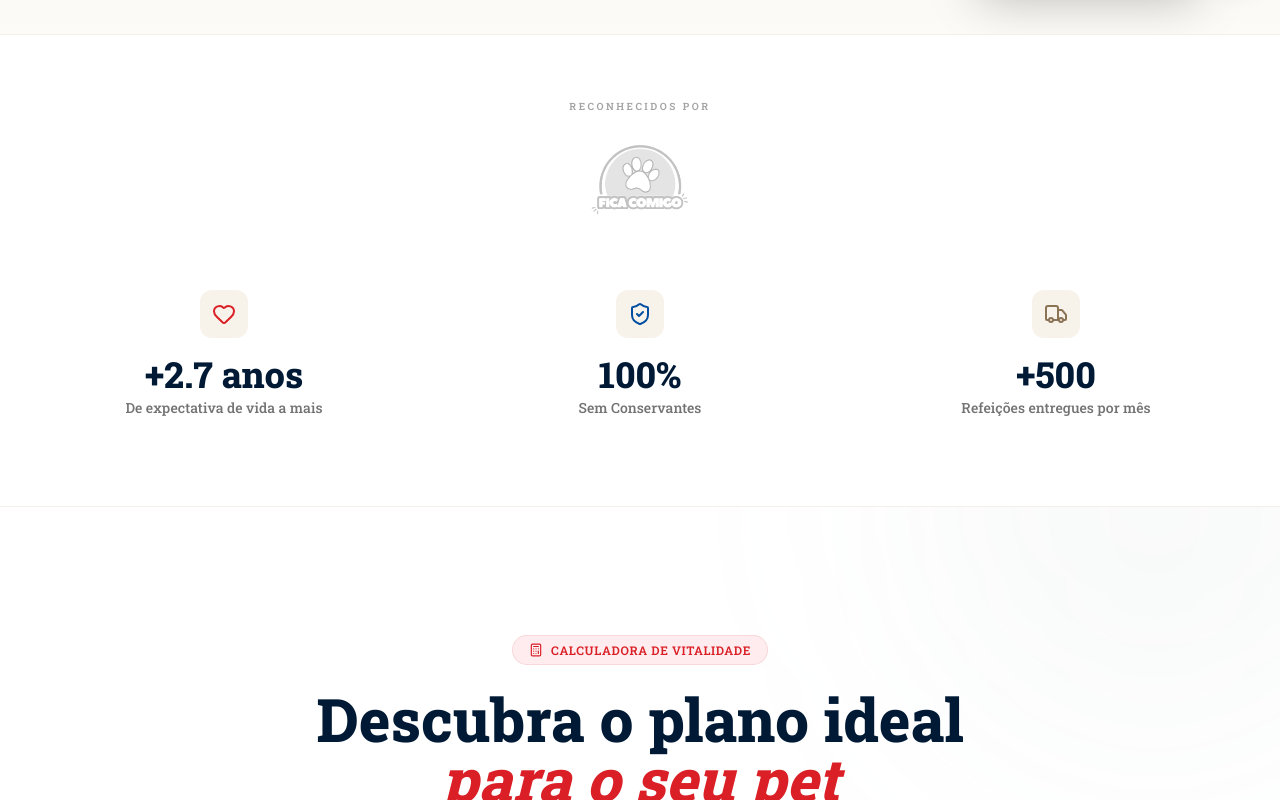
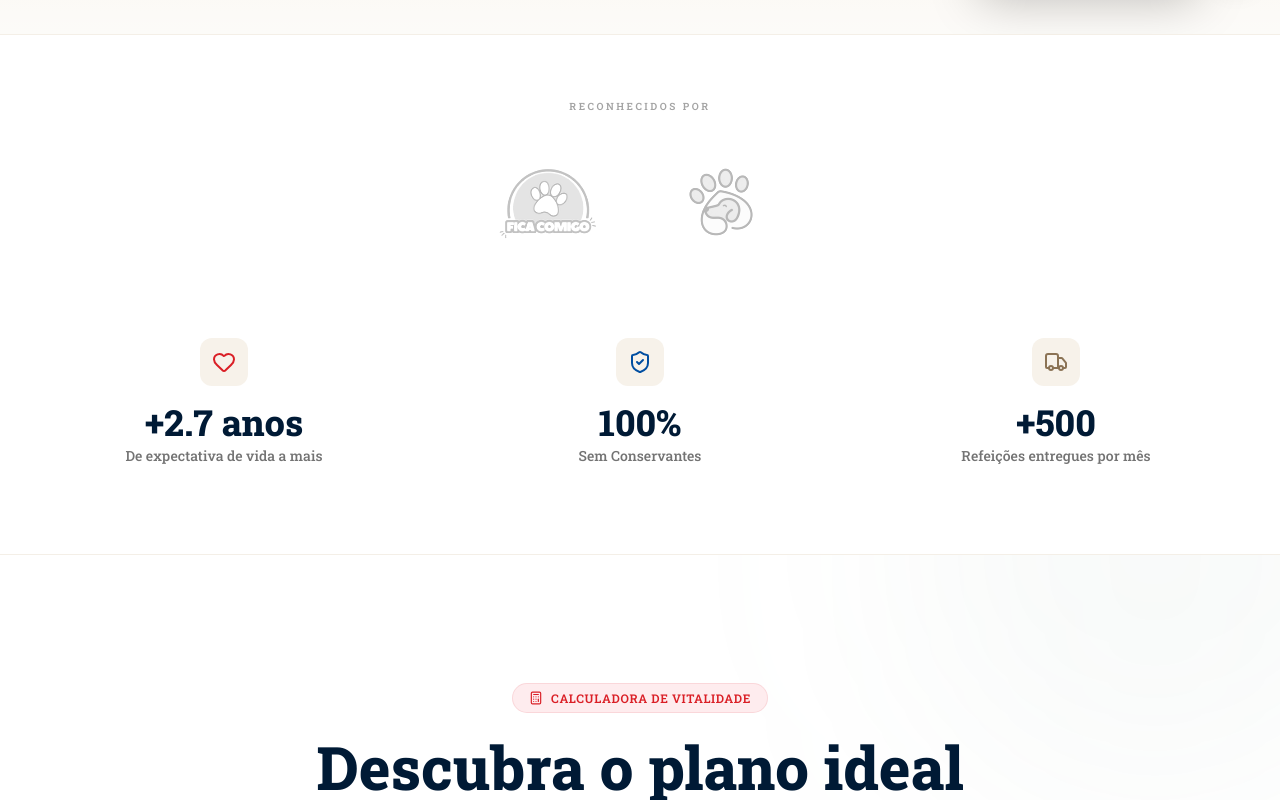
Before and after one commit to ShiftBrothers/cozinha_pet, a React (Vite) app: page / in a window 1280 px wide. Shown: the part 800-1600 px from the top of the page. Built offline with nearby package versions, Linux system fonts and the light colour scheme.

Commit message:
feat: Creating a recognized icon and making the link clickable.

```diff
--- a/components/SocialProof.tsx
+++ b/components/SocialProof.tsx
@@ -80,11 +80,30 @@ export const SocialProof: React.FC = () => {
         <div className="flex flex-col items-center mb-10 md:mb-12">
           <p className="text-neutral-400 font-semibold text-[10px] uppercase tracking-[0.25em] mb-6">Reconhecidos por</p>
           <div className="flex flex-wrap justify-center items-center gap-8 md:gap-14 opacity-30 grayscale contrast-150">
-            <img
-              src="/fica_comigo.webp"
-              alt="Instituto Fica Comigo"
-              className="h-16 md:h-20 w-auto object-contain"
-            />
+            <a
+              href="https://institutoficacomigo.org.br/"
+              target="_blank"
+              rel="noopener noreferrer"
+              className="hover:opacity-70 transition-opacity"
+            >
+              <img
+                src="/fica_comigo.webp"
+                alt="Instituto Fica Comigo"
+                className="h-16 md:h-20 w-auto object-contain"
+              />
+            </a>
+            <a
+              href="https://dnaanimal.com.br/"
+              target="_blank"
+              rel="noopener noreferrer"
+              className="hover:opacity-70 transition-opacity"
+            >
+              <img
+                src="/dnaanimal-icon.webp"
+                alt="DNA Animal"
+                className="h-24 md:h-32 w-auto object-contain"
+              />
+            </a>
           </div>
         </div>
 
--- a/components/Testimonials.tsx
+++ b/components/Testimonials.tsx
@@ -172,7 +172,6 @@ const veterinarians: Partner[] = [
     specialties: ['Nutrição Clínica Vet', 'Formulações Científicas', 'Dieta Natural Customizada'],
     image: '/daniela_facanali.webp',
     instagram: 'https://www.instagram.com/daninutrivet/',
-    whatsapp: 'https://wa.me/552198196881?text=Olá%2C%20!%20Vim%20pela%20CozinhaPet%20gostaria%20de%20montar%20um%20cardápio%20🍽️',
     type: 'veterinarian',
   },
 ];
```
Also changed, not shown: public/dnaanimal-icon.webp (added).
